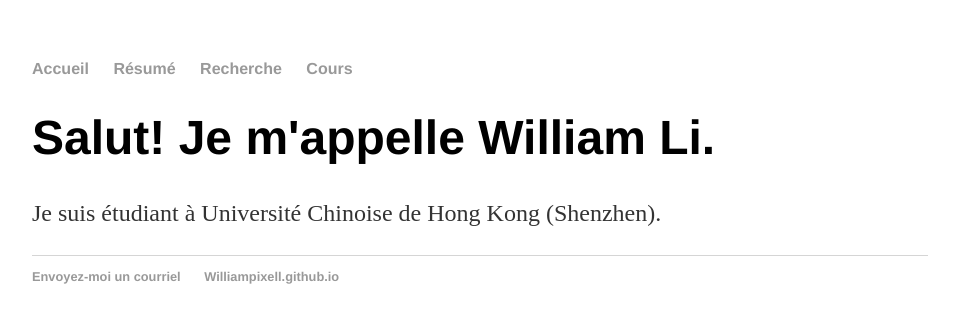
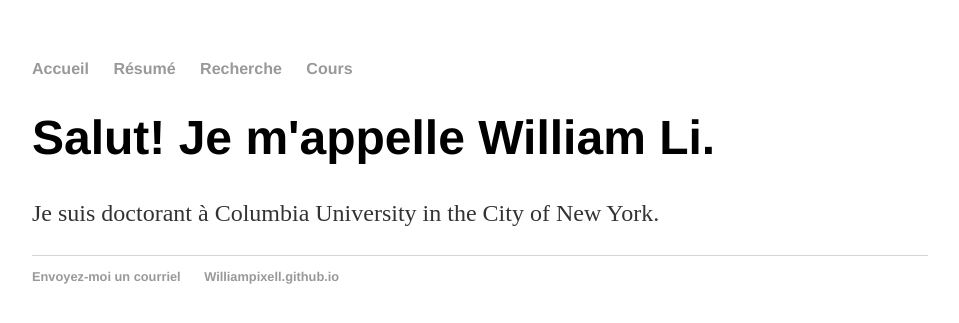
Before and after one commit to WilliamPixell/WilliamPixell.github.io, a Jekyll site: the page built from index.html, in a window 1280 px wide. Shown: the top 323 px of the page, without its empty margins (160-1119 px from the left). Built offline with Jekyll 4.4.1, drawn with Linux system fonts in a browser that asks for light colours.

Commit message:
Update index.html

```diff
--- a/index.html
+++ b/index.html
@@ -4,5 +4,5 @@ title: Le site web personnel de William
 ---
 <div class="blurb">
 	<h1>Salut! Je m'appelle William Li.</h1>
-		<p>Je suis étudiant à Université Chinoise de Hong Kong (Shenzhen).</p>
+		<p>Je suis doctorant à Columbia University in the City of New York.</p>
 </div><!-- /.blurb -->
```
